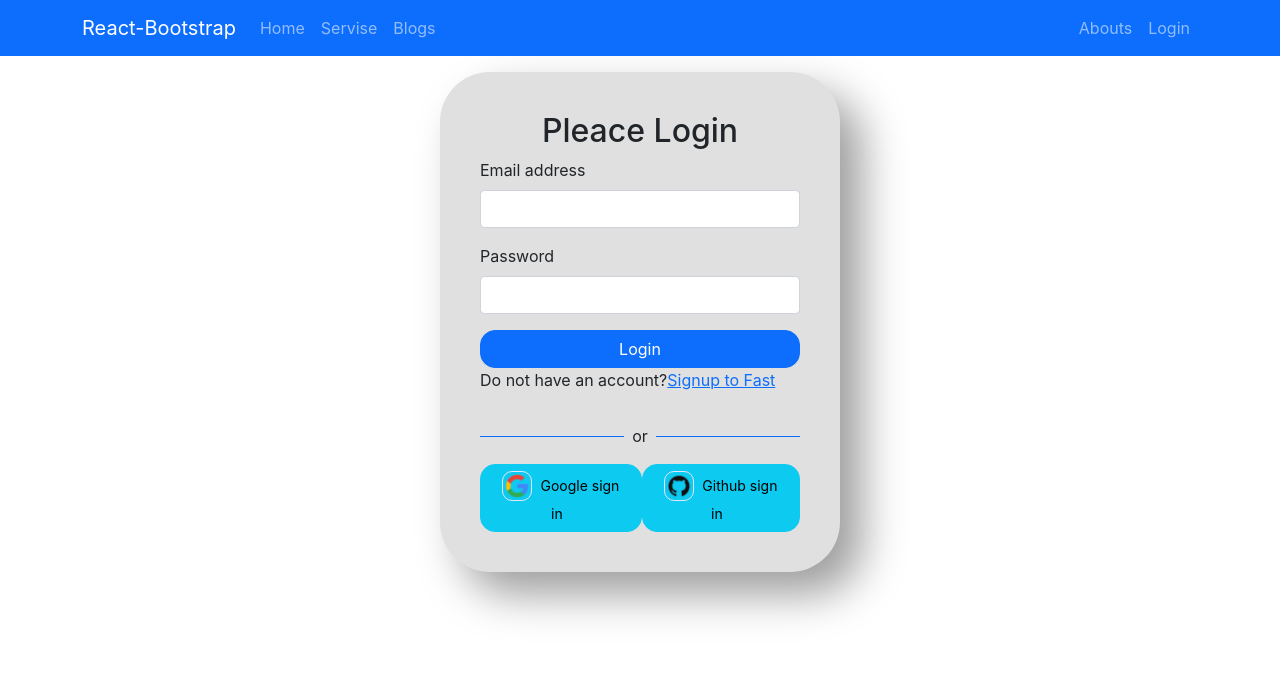
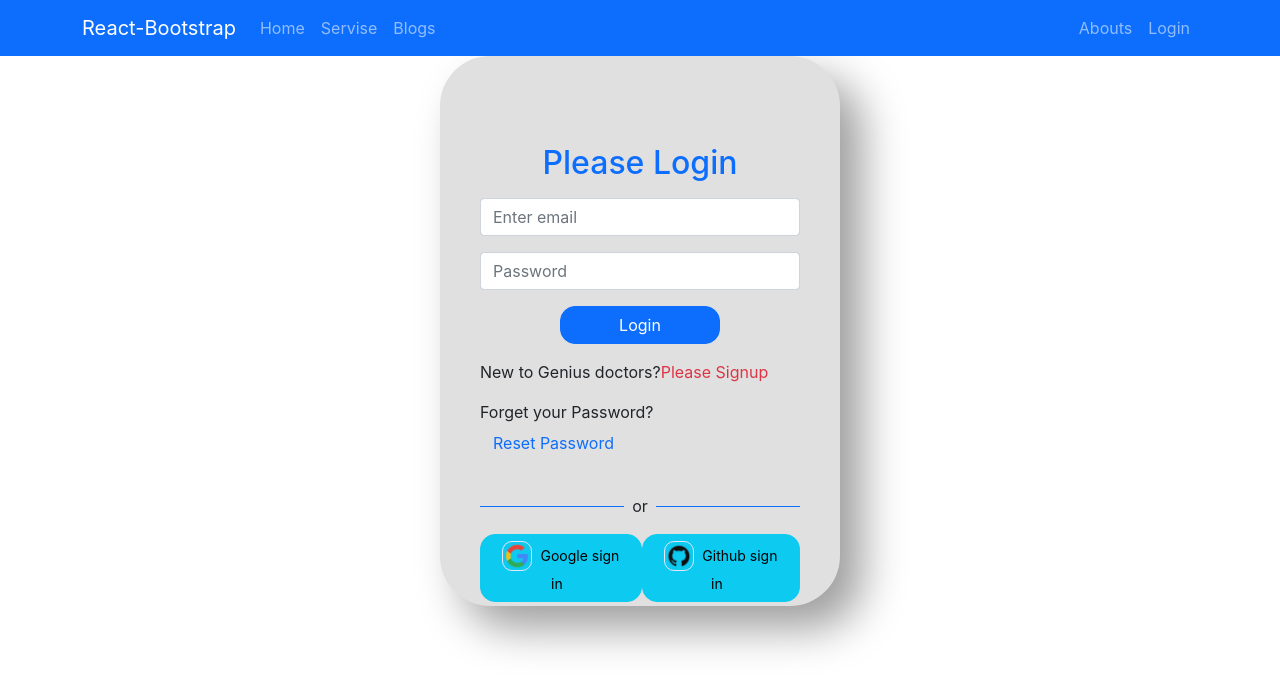
Before and after one commit to RiyadMia/Acinment-10, a React (Create React App) app: page /login in a window 1280 px wide. Shown: the top 690 px of the page. Built offline with nearby package versions, Linux system fonts and the light colour scheme; no server answers.

Commit message:
login & singup added

```diff
--- a/src/component/Login&Sign up/Login/LogIn.js
+++ b/src/component/Login&Sign up/Login/LogIn.js
@@ -1,103 +1,114 @@
-import React, { useEffect, useState } from "react";
-import { useSignInWithEmailAndPassword } from "react-firebase-hooks/auth";
+import React, { useRef } from "react";
+import { Button, Form } from "react-bootstrap";
+import {
+  useSendPasswordResetEmail,
+  useSignInWithEmailAndPassword,
+} from "react-firebase-hooks/auth";
+import { Link, useLocation, useNavigate } from "react-router-dom";
 import auth from "../../../firebace.init";
-import { useLocation, useNavigate } from "react-router-dom";
+
 import { ToastContainer, toast } from "react-toastify";
+import "react-toastify/dist/ReactToastify.css";
+import SocailLogin from "../../../Home/SocailLogin/SocilLogin";
 
-import "react-toastify/dist/ReactToastify.css";
-import "./Login.css";
-import { Link } from "react-router-dom";
-import SocailLogin from "../../../Home/SocailLogin/SocilLogin";
 const Login = () => {
-  const [userInfo, setUserInfo] = useState({
-    email: "",
-    password: "",
-  });
+  const navigate = useNavigate();
+  const location = useLocation();
+  let from = location.state?.from?.pathname || "/";
+  /* From Login Sestem useRef */
+  const emailRef = useRef("");
 
-  const [errors, setErrors] = useState({
-    email: "",
-    password: "",
-    ganaral: "",
-  });
+  const PasswordRef = useRef("");
 
-  const [signInWithEmailAndPassword, user, loading, hookerror] =
+  /*Firebace hooks install */
+  let erroElement;
+  const [signInWithEmailAndPassword, user, loading, error] =
     useSignInWithEmailAndPassword(auth);
 
-  const handlemailSubmit = (e) => {
-    const emailRegex = /\S+@\S+\.\S+/;
-    const vailedEmail = emailRegex.test(e.target.value);
-    if (vailedEmail) {
-      setUserInfo({ ...userInfo, email: e.target.value });
-      setErrors({ ...errors, email: "" });
+  /*Reset Password  */
+  const [sendPasswordResetEmail, sending] = useSendPasswordResetEmail(auth);
+
+  if (loading || sending) {
+    return "Lodeing....";
+  }
+
+  if (user) {
+    navigate(from, { replace: true });
+  }
+
+  if (error) {
+    erroElement = <p className="text-danger">Error: {error?.message}</p>;
+  }
+
+  /* From Submit Button */
+
+  const handlSubmit = (event) => {
+    event.preventDefault();
+    const email = emailRef.current.value;
+    const password = PasswordRef.current.value;
+    signInWithEmailAndPassword(email, password);
+  };
+
+  const navigetRegister = (event) => {
+    navigate("/register");
+  };
+
+  const resetPassword = async () => {
+    const email = emailRef.current.value;
+    if (email) {
+      await sendPasswordResetEmail(email);
+      toast("Sent email");
     } else {
-      setErrors({ ...errors, email: "Invalid email" });
-      setUserInfo({ ...userInfo, email: "" });
+      toast("please enter your email address");
     }
   };
 
-  const handlpasswordSubmit = (e) => {
-    const passwordRegex = /.{6,}/;
-    const vailedPassword = passwordRegex.test(e.target.value);
-    if (vailedPassword) {
-      setUserInfo({ ...userInfo, password: e.target.value });
-      setErrors({ ...errors, password: "" });
-    } else {
-      setErrors({ ...errors, password: " Minimum 6 characters !!!" });
-      setUserInfo({ ...userInfo, password: "" });
-    }
-  };
+  return (
+    <div className="container mx-auto  style">
+      <h2 className="text-primary text-center mt-5 mb-3">Please Login</h2>
 
-  const handleFromSubmit = (e) => {
-    e.preventDefault();
-    signInWithEmailAndPassword(userInfo.email, userInfo.password);
-  };
+      <Form onSubmit={handlSubmit}>
+        <Form.Group className="mb-3" controlId="formBasicEmail">
+          <Form.Control
+            ref={emailRef}
+            type="email"
+            placeholder="Enter email"
+            required
+          />
+        </Form.Group>
 
-  const navigate = useNavigate();
-  const location = useLocation();
-  const from = location.state?.from?.pathname || "/";
-  useEffect(() => {
-    if (user) {
-      navigate(from, { replace: true });
-    }
-  }, [user]);
-
-  return (
-    <div className="container   mt-3  style">
-      <h2 className=" text-center">Pleace Login</h2>
-      <form onSubmit={handleFromSubmit}>
-        <div className="mb-3 mx-auto">
-          <label for="exampleInputEmail1" className="form-label">
-            Email address
-          </label>
-          <input
-            onChange={handlemailSubmit}
-            type="email"
-            className="form-control"
-            id="exampleInputEmail1"
-            aria-describedby="emailHelp"
+        <Form.Group className="mb-3" controlId="formBasicPassword">
+          <Form.Control
+            ref={PasswordRef}
+            type="password"
+            placeholder="Password"
+            required
           />
-        </div>
-        {errors?.email && <p className="text-danger">{errors.email}</p>}
-        <div className="mb-3">
-          <label for="exampleInputPassword1" className="form-label">
-            Password
-          </label>
-          <input
-            onChange={handlpasswordSubmit}
-            type="password"
-            className="form-control"
-            id="exampleInputPassword1"
-          />
-        </div>
-        {errors?.password && <p className="text-danger">{errors.password}</p>}
-        {hookerror && <p className="text-danger">{hookerror?.massage}</p>}
-        <button type=" Submit" className="btn btn-primary w-100 btn">
+        </Form.Group>
+        <Button variant="primary w-50 d-block mx-auto mb-3" type="submit">
           Login
+        </Button>
+      </Form>
+      {erroElement}
+      <p>
+        New to Genius doctors?
+        <Link
+          to="/signup"
+          className="text-danger pe-auto text-decoration-none"
+          onClick={navigetRegister}
+        >
+          Please Signup
+        </Link>
+      </p>
+      <p>
+        Forget your Password?
+        <button
+          className=" btn btn-link text-primary pe-auto text-decoration-none"
+          onClick={resetPassword}
+        >
+          Reset Password
         </button>
-        <p>
-          Do not have an account?<Link to="/signup">Signup to Fast</Link>
-        </p>
-      </form>
+      </p>
       <SocailLogin></SocailLogin>
       <ToastContainer />
     </div>
--- /dev/null
+++ b/src/component/Login&Sign up/Signup/Signup.css
@@ -0,0 +1,26 @@
+.register-form input:not([type=checkbox]){
+    display: block;
+    width: 100%;
+    height: 40px;
+    padding-left:10px ;
+    border-radius: 5px;
+    border : 1px solid lightgray;
+    font-size: 16px;
+    margin-bottom: 15px;
+}
+.register-form{
+    margin: 0 auto;
+    width: 50%;
+}
+.style{
+    width: 400px;
+    padding: 40px;
+    height: 550px;
+    border-radius: 50px;
+    background: #e0e0e0;
+    box-shadow:  22px 22px 44px #9d9d9d,
+             -22px -22px 44px #ffffff;
+}
+.btn{
+    border-radius: 15px;
+}
--- a/src/component/Login&Sign up/Signup/Signup.js
+++ b/src/component/Login&Sign up/Signup/Signup.js
@@ -1,129 +1,97 @@
-import React, { useEffect, useState } from "react";
+import React, { useState } from "react";
+import { Link, useNavigate } from "react-router-dom";
+import "./Signup.css";
 import {
   useCreateUserWithEmailAndPassword,
-  useSignInWithEmailAndPassword,
+  useUpdateProfile,
 } from "react-firebase-hooks/auth";
 import auth from "../../../firebace.init";
-import { ToastContainer, toast } from "react-toastify";
 
-import "react-toastify/dist/ReactToastify.css";
+import { async } from "@firebase/util";
+import SocailLogin from "../../../Home/SocailLogin/SocilLogin";
 
-import { Link, useLocation, useNavigate } from "react-router-dom";
-import SocailLogin from "../../../Home/SocailLogin/SocilLogin";
 const Signup = () => {
-  const [userInfo, setUserInfo] = useState({
-    email: "",
-    password: "",
-  });
+  /* chacked box*/
 
-  const [errors, setErrors] = useState({
-    email: "",
-    password: "",
-    confromPassword: "",
-    ganaral: "",
-  });
+  const [agree, setEgree] = useState(false);
+  /*Firebace hools install */
+  const [createUserWithEmailAndPassword, user, loading, error] =
+    useCreateUserWithEmailAndPassword(auth, { sendEmailVerification: true });
+  const [updateProfile, updating, error1] = useUpdateProfile(auth);
+  const navigate = useNavigate();
+  const navigetLogin = () => {
+    navigate("/login");
+  };
+  /* Register Now */
 
-  const [createUserWithEmailAndPassword, user, loading, hookerror] =
-    useCreateUserWithEmailAndPassword(auth, { sendEmailVerification: true });
-
-  const handlemailSubmit = (e) => {
-    // setEmail(e.target.value);
-    const emailRegex = /\S+@\S+\.\S+/;
-    const vailedEmail = emailRegex.test(e.target.value);
-    if (vailedEmail) {
-      setUserInfo({ ...userInfo, email: e.target.value });
-      setErrors({ ...errors, email: "" });
-    } else {
-      setErrors({ ...errors, email: "Invalid email" });
-      setUserInfo({ ...userInfo, email: "" });
-    }
+  const handlRegister = async (event) => {
+    event.preventDefault();
+    const name = event.target.name.value;
+    const email = event.target.email.value;
+    const password = event.target.password.value;
+    await createUserWithEmailAndPassword(email, password);
+    await updateProfile({ displayName: name });
+    console.log("Updated profile");
+    navigate("/home");
   };
 
-  const handlpasswordSubmit = (e) => {
-    const passwordRegex = /.{6,}/;
-    const vailedPassword = passwordRegex.test(e.target.value);
-    if (vailedPassword) {
-      setUserInfo({ ...userInfo, password: e.target.value });
-      setErrors({ ...errors, password: "" });
-    } else {
-      setErrors({ ...errors, password: " Minimum 6 characters !!!" });
-      setUserInfo({ ...userInfo, password: "" });
-    }
-  };
-  /*confrom password */
-  const handconformlpassword = (e) => {
-    if (e.target.value === userInfo.password) {
-      setUserInfo({ ...userInfo, confromPassword: e.target.value });
-      setErrors({ ...errors, password: "" });
-    } else {
-      setErrors({ ...errors, password: "  passwors don't meach ?" });
-      setUserInfo({ ...userInfo, confromPassword: "" });
-    }
-  };
+  if (loading || updating) {
+    return "Lodeing";
+  }
 
-  const handleFromSubmit = (e) => {
-    e.preventDefault();
-    createUserWithEmailAndPassword(userInfo.email, userInfo.password);
-    console.log(userInfo);
-  };
-
-  const navigate = useNavigate();
-  const location = useLocation();
-  const from = location.state?.from?.pathname || "/";
-  useEffect(() => {
-    if (user) {
-      navigate(from);
-    }
-  }, [user]);
+  if (user) {
+    console.log("user", user);
+  }
 
   return (
-    <div className="container   mt-3  style">
-      <h2 className=" text-center">Pleace Signup</h2>
-      <form onSubmit={handleFromSubmit}>
-        <div className="mb-3 mx-auto">
-          <label for="exampleInputEmail1" className="form-label">
-            Email address
-          </label>
-          <input
-            onChange={handlemailSubmit}
-            type="email"
-            className="form-control"
-            id="exampleInputEmail1"
-            aria-describedby="emailHelp"
-          />
-        </div>
-        {errors?.email && <p className="text-danger">{errors.email}</p>}
-        <div className="mb-3">
-          <label for="exampleInputPassword1" className="form-label">
-            Password
-          </label>
-          <input
-            onChange={handlpasswordSubmit}
-            type="password"
-            className="form-control"
-            id="exampleInputPassword1"
-          />
-        </div>
-        <div className="mb-3">
-          <label for="exampleInputPassword1" className="form-label">
-            confrom Password
-          </label>
-
-          <input
-            onChange={handconformlpassword}
-            type="password"
-            className="form-control"
-            id="exampleInputPassword1"
-          />
-        </div>
-        {errors?.password && <p className="text-danger">{errors.password}</p>}
-        {hookerror && <p className="text-danger">{hookerror?.massage}</p>}
-        <button type=" Submit" className="btn btn-primary w-100 btn">
-          Signup
-        </button>
+    <div className="register-form style mt-3">
+      <h2 className="text-center mt-4 mb-4  text-primary">Please Register</h2>
+      <form onSubmit={handlRegister}>
+        <input type="text" name="Name" id="" placeholder="Your Name " />
+        <input
+          type="email"
+          name="email"
+          id=""
+          placeholder="Your email"
+          required
+        />
+        <input
+          type="password"
+          name="password"
+          id=""
+          placeholder="Password"
+          required
+        />
+        <input
+          onClick={() => setEgree(!agree)}
+          type="checkbox"
+          name="terms"
+          id="terms"
+        />
+        <label
+          className={`ps-2 ${agree ? " text-primary" : " text-danger"}`}
+          htmlFor="terms"
+        >
+          Accept Genius Doctors Terms and Conditions .
+        </label>
+        <input
+          disabled={!agree}
+          className=" btn btn-primary w-50 d-block mx-auto mt-3"
+          type="submit"
+          value="Register"
+        />
       </form>
-      <SocailLogin></SocailLogin>
-      <ToastContainer />
+      <p>
+        Already have an account?
+        <Link
+          to="/login"
+          className="text-primary pe-auto text-decoration-none"
+          onClick={navigetLogin}
+        >
+          Please Login
+        </Link>
+      </p>
+      {<SocailLogin></SocailLogin>}
     </div>
   );
 };
```
